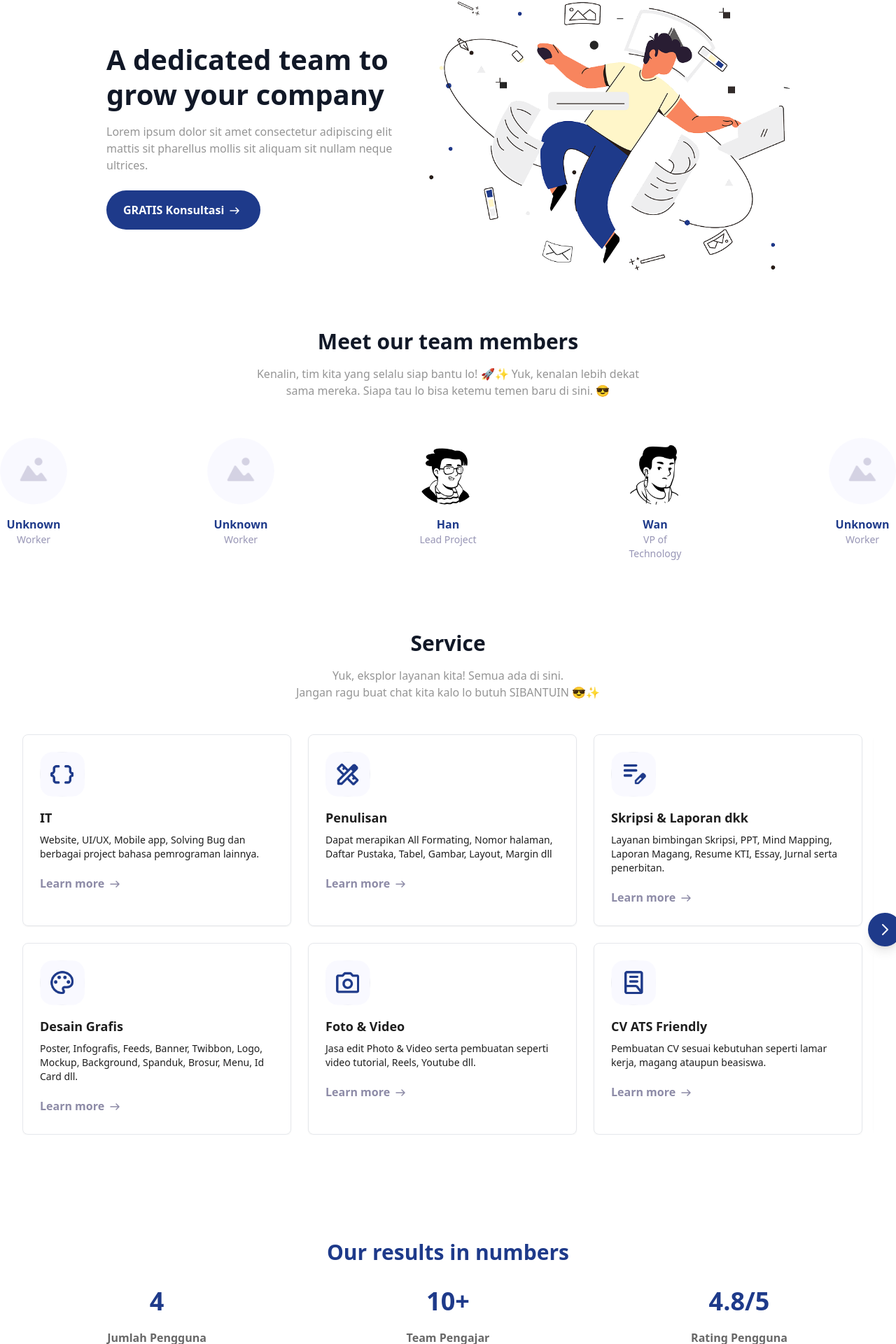
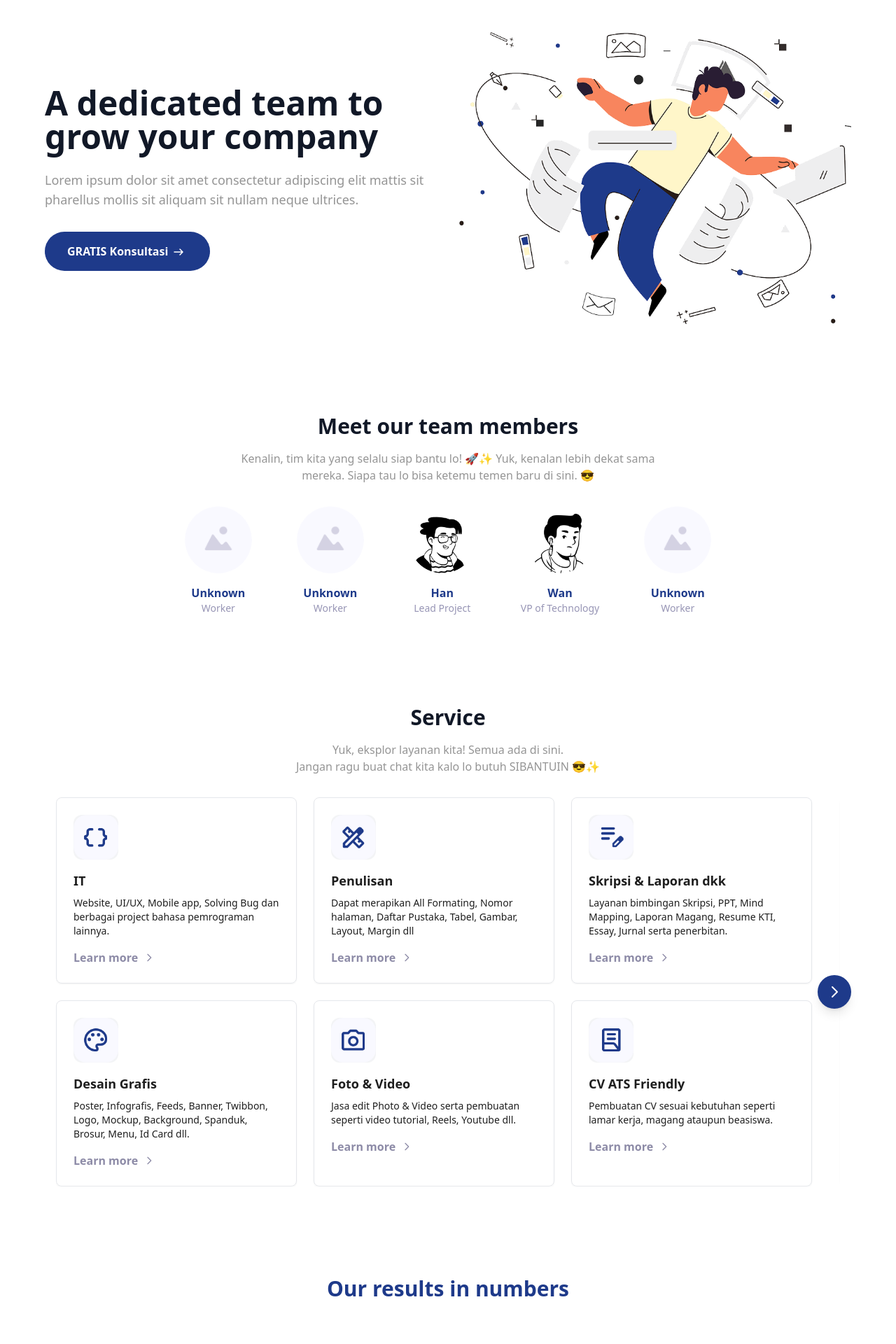
Before and after one commit to sibantuin/si-bantu-in.id, a Next.js app: page / in a window 1280 px wide. Shown: the part 146-2066 px from the top of the page at 70% size. Built offline with nearby package versions, Linux system fonts and the light colour scheme; some icons are missing.

Commit message:
add Responsive

```diff
--- a/src/app/layout.js
+++ b/src/app/layout.js
@@ -1,4 +1,3 @@
-// src/app/layout.js
 import { Inter } from "next/font/google";
 import "./globals.css";
 
@@ -10,6 +9,9 @@ const inter = Inter({
 export const metadata = {
   title: "SIBANTUIN",
   description: "Your dedicated service platform",
+  icon: {
+    icon: '/ic_sibantuin.svg'
+  }
 };
 
 export default function RootLayout({ children }) {
--- a/src/app/page.js
+++ b/src/app/page.js
@@ -93,186 +93,151 @@ export default function Home() {
   return (
     <>
       <Navbar />
-      <main className="container mx-auto px-8">
+      <main className="container mx-auto px-4 sm:px-8 lg:px-16">
         {/* Hero Section */}
-        <section id="hero" className="hero flex items-center justify-between py-5 px-10">
-          <div className="max-w-lg pl-20">
-            <h1 className="text-[40px] font-bold text-gray-900 leading-tight text-left">
-              A dedicated team to <br/>grow your company
+        <section id="hero" className="flex flex-col lg:flex-row items-center justify-between py-8 lg:py-16 gap-8">
+          <div className="lg:flex-1 text-center lg:text-left">
+            <h1 className="text-3xl sm:text-4xl lg:text-5xl font-bold text-gray-900 leading-tight mb-6">
+              A dedicated team to <br className="hidden lg:block"/>grow your company
             </h1>
-            <p className="text-[#959595] mt-4">
+            <p className="text-[#959595] text-base sm:text-lg mb-8 max-w-xl lg:max-w-none mx-auto lg:mx-0">
               Lorem ipsum dolor sit amet consectetur adipiscing elit mattis sit pharellus mollis sit aliquam sit nullam neque ultrices.
             </p>
-            <button className="mt-6 primary-color text-white font-semibold px-6 py-3 rounded-full hover:bg-blue-900 flex items-center">
+            <button className="bg-[#1E3A8A] text-white font-semibold px-8 py-3 rounded-full hover:bg-blue-900 inline-flex items-center mx-auto lg:mx-0">
               GRATIS Konsultasi
-              <svg
-                className="w-5 h-5 ml-2 mt-3"
-                aria-hidden="true"
-                xmlns="http://www.w3.org/2000/svg"
-                fill="none"
-                viewBox="0 0 20 20"
-              >
-                  <path
-                    stroke="currentColor"
-                    strokeLinecap="round"
-                    strokeLinejoin="round"
-                    strokeWidth="1.5"
-                    d="M1 5h12m0 0L9 1m4 4L9 9"
-                  />
+              <svg className="w-5 h-5 ml-2 mt-3" aria-hidden="true" xmlns="http://www.w3.org/2000/svg" fill="none" viewBox="0 0 20 20">
+                <path stroke="currentColor" strokeLinecap="round" strokeLinejoin="round" strokeWidth="1.5" d="M1 5h12m0 0L9 1m4 4L9 9"/>
               </svg>
             </button>
           </div>
-          <div className="w-110 h-96 rounded-xl flex items-center justify-center pr-20">
+          <div className="lg:flex-1 w-full max-w-2xl">
             <Image
               src="/assets_heroes.png"
-              alt={""}
-              className="object-contain h-full w-full"
-              width={1000}
-              height={1000}
+              alt="Hero Illustration"
+              width={800}
+              height={600}
+              className="w-full h-auto object-contain"
+              priority
             />
           </div>
         </section>
 
         {/* Team Section */}
-        <section className="team text-center py-16">
-          <h2 className="text-3xl font-bold text-gray-900">Meet our team members</h2>
-          <p className="text-[#959595] mt-4 max-w-2xl mx-auto">
-            Kenalin, tim kita yang selalu siap bantu lo! 🚀✨ Yuk, kenalan lebih dekat<br/> sama mereka. Siapa tau lo bisa ketemu temen baru di sini. 😎
+        <section className="py-12 lg:py-16 text-center">
+          <h2 className="text-2xl lg:text-3xl font-bold text-gray-900 mb-4">Meet our team members</h2>
+          <p className="text-[#959595] mb-8 max-w-2xl mx-auto px-4">
+            Kenalin, tim kita yang selalu siap bantu lo! 🚀✨ Yuk, kenalan lebih dekat sama mereka. Siapa tau lo bisa ketemu temen baru di sini. 😎
           </p>
-          <div className="flex justify-center gap-8 gap-x-[200px] mt-[55px]">
+          <div className="flex flex-wrap justify-center gap-6 lg:gap-12 px-4">
             {teamData.map((member, index) => (
-              <div key={index} className="text-center">
-                <div className="w-24 h-24 rounded-full flex items-center justify-center mx-auto">
+              <div key={index} className="w-1/2 sm:w-1/3 md:w-auto px-2">
+                <div className="w-20 h-20 lg:w-24 lg:h-24 rounded-full mx-auto mb-4 overflow-hidden">
                   <Image
                     src={member.img}
                     alt={member.name}
-                    className="h-full w-full object-cover rounded-full"
-                    width={100}
-                    height={100}
+                    width={96}
+                    height={96}
+                    className="w-full h-full object-cover"
                   />
                 </div>
-                <h3 className="text-[#1E3A8A] font-bold mt-4">{member.name}</h3>
-                <p className="text-[#9795B5] text-sm">{member.role}</p>
+                <h3 className="text-[#1E3A8A] font-bold text-sm lg:text-base">{member.name}</h3>
+                <p className="text-[#9795B5] text-xs lg:text-sm">{member.role}</p>
               </div>
             ))}
           </div>
         </section>
 
         {/* Services Section */}
-        <section id="service" className="services justify-start py-[36px]">
-          <h2 className="text-gray-900 text-center text-3xl font-bold">Service</h2>
-          <p className="text-[#959595] text-center mt-4 max-w-2xl mx-auto">
-            Yuk, eksplor layanan kita! Semua ada di sini. <br/>
-            Jangan ragu buat chat kita kalo lo butuh SIBANTUIN 😎✨
+        <section id="service" className="py-12 lg:py-16">
+          <div className="max-w-7xl mx-auto">
+            <h2 className="text-2xl lg:text-3xl font-bold text-gray-900 text-center mb-4">Service</h2>
+            <p className="text-[#959595] text-center mb-8 max-w-3xl mx-auto px-4">
+              Yuk, eksplor layanan kita! Semua ada di sini.<br className="hidden lg:block"/> Jangan ragu buat chat kita kalo lo butuh SIBANTUIN 😎✨
             </p>
-          <div className="relative mt-12">
+            <div className="relative px-4">
               <div className="overflow-hidden">
-              <div className="flex transition-transform duration-500" style={{ transform: `translateX(-${serviceIndex  * 100}%)` }}>
+                <div className="flex transition-transform duration-500" style={{ transform: `translateX(-${serviceIndex * 100}%)` }}>
                   {[0, 1].map((i) => (
-                  <div key={i} className="grid grid-cols-3 gap-6 flex-shrink-0 w-full pr-4">
+                    <div key={i} className="w-full flex-shrink-0 pr-10">
+                      <div className="grid grid-cols-1 md:grid-cols-2 lg:grid-cols-3 gap-6">
                         {services.slice(i * 6, i * 6 + 6).map((service, index) => (
-                      <div key={index} className="p-6 border rounded-lg shadow-sm relative">
-                        <div className="w-16 h-16 bg-gray-200 rounded-full mb-4">
+                          <div key={index} className="p-6 border rounded-lg shadow-sm hover:shadow-md transition-shadow">
+                            <div className="w-16 h-16 bg-gray-100 rounded-xl mb-4 overflow-hidden">
                               <Image
                                 src={service.img}
                                 alt={service.title}
-                            className="h-full w-full object-cover rounded-2xl"
-                            width={100}
-                            height={100}
+                                width={64}
+                                height={64}
+                                className="w-full h-full object-cover"
                               />
                             </div>
-                        <h3 className="text-[#1E1E1E] text-lg font-bold">{service.title}</h3>
-                        <p className="text-[#1E1E1E] text-sm mt-2 text-left">{service.description}</p>
-                        <a href="#" className="text-[#8D8BA7] font-semibold mt-4 inline-flex items-center hover:text-[#5D5A88]">
+                            <h3 className="text-lg font-bold text-[#1E1E1E] mb-2">{service.title}</h3>
+                            <p className="text-sm text-[#1E1E1E] mb-4">{service.description}</p>
+                            <a href="#" className="text-[#8D8BA7] font-semibold inline-flex items-center hover:text-[#5D5A88]">
                               Learn more
-                          <svg
-                            className="w-5 h-5 ml-2 mt-3"
-                            aria-hidden="true"
-                            xmlns="http://www.w3.org/2000/svg"
-                            fill="none"
-                            viewBox="0 0 20 20"
-                          >
-                            <path
-                              stroke="currentColor"
-                              strokeLinecap="round"
-                              strokeLinejoin="round"
-                              strokeWidth="1.5"
-                              d="M1 5h12m0 0L9 1m4 4L9 9"
-                            />
+                              <svg className="w-4 h-4 ml-2" aria-hidden="true" xmlns="http://www.w3.org/2000/svg" fill="none" viewBox="0 0 24 24">
+                                <path stroke="currentColor" strokeLinecap="round" strokeLinejoin="round" strokeWidth="2" d="m9 5 7 7-7 7"/>
                               </svg>
                             </a>
                           </div>
                         ))}
+                      </div>
                     </div>
                   ))}
                 </div>
               </div>
               <button
                 onClick={serviceSlider}
-              className="absolute right-0 top-[40%] -translate-y-1/2 bg-[#1E3A8A] mt-[50px] text-white p-3 rounded-full shadow-lg hover:bg-[#0D2A6B] transform transition-all duration-300"
-              style={{ right: '-40px' }}
+                className="absolute top-1/2 -translate-y-1/2 right-0 bg-[#1E3A8A] text-white p-3 rounded-full shadow-lg hover:bg-[#0D2A6B] transition-colors"
               >
-              <svg
-                className="w-6 h-6"
-                aria-hidden="true"
-                xmlns="http://www.w3.org/2000/svg"
-                fill="none"
-                viewBox="0 0 24 24"
-              >
-                <path
-                  stroke="currentColor"
-                  strokeLinecap="round"
-                  strokeLinejoin="round"
-                  strokeWidth="2"
-                  d="m9 5 7 7-7 7"
-                />
+                <svg className="w-6 h-6" aria-hidden="true" xmlns="http://www.w3.org/2000/svg" fill="none" viewBox="0 0 24 24">
+                  <path stroke="currentColor" strokeLinecap="round" strokeLinejoin="round" strokeWidth="2" d="m9 5 7 7-7 7"/>
                 </svg>
               </button>
             </div>
+          </div>
         </section>
 
-        {/* Results in Numbers Section */}
-        <section className="results text-center py-16 mt-[50px]">
-          <h2 className="text-3xl font-bold text-[#1E3A8A]">Our results in numbers</h2>
-          <div className="grid grid-cols-3 gap-8 mt-8">
-            <div className="text-center">
-              <h3 className="text-4xl font-bold">
-                <span className="text-[#1E3A8A]">4</span>
-              </h3>
-              <p className="font-bold mt-[20px] mb-[10px] text-[#686868]">Jumlah Pengguna</p>
+        {/* Results Section */}
+        <section className="py-12 lg:py-16 text-center">
+          <h2 className="text-2xl lg:text-3xl font-bold text-[#1E3A8A] mb-8">Our results in numbers</h2>
+          <div className="grid grid-cols-1 md:grid-cols-3 gap-8 max-w-4xl mx-auto px-4">
+            <div className="p-6">
+              <h3 className="text-4xl font-bold text-[#1E3A8A] mb-2">4</h3>
+              <p className="font-semibold text-[#686868]">Jumlah Pengguna</p>
             </div>
-            <div className="text-center">
-              <h3 className="text-4xl font-bold text-[#1E3A8A]">10+</h3>
-              <p className="font-bold mt-[20px] mb-[10px] text-[#686868]">Team Pengajar</p>
+            <div className="p-6">
+              <h3 className="text-4xl font-bold text-[#1E3A8A] mb-2">10+</h3>
+              <p className="font-semibold text-[#686868]">Team Pengajar</p>
             </div>
-            <div className="text-center">
-              <h3 className="text-4xl font-bold">
-                <span className="text-[#1E3A8A]">4.8/5</span>
-              </h3>
-              <p className="font-bold mt-[20px] mb-[10px] text-[#686868]">Rating Pengguna</p>
+            <div className="p-6">
+              <h3 className="text-4xl font-bold text-[#1E3A8A] mb-2">4.8/5</h3>
+              <p className="font-semibold text-[#686868]">Rating Pengguna</p>
             </div>
           </div>
         </section>
 
         {/* FAQ Section */}
-        <section id="faq" className="faq text-center pt-16 mb-[200px]">
+        <section id="faq" className="faq text-center pt-16 lg:mb-[200px] px-4 lg:px-0">
           <h2 className="text-3xl font-bold text-[#1E3A8A]">Frequently Asked Questions</h2>
           <p className="text-[#959595] mt-4 mb-12 max-w-2xl mx-auto">
-            Masih bingung? Santai, kita udah siapin FAQ buat lo! Scroll aja ke bawah, siapa tau <br/> pertanyaan lo udah ada jawabannya. Kalo belum, chat kita aja!
+            Masih bingung? Santai, kita udah siapin FAQ buat lo! Scroll aja ke bawah, siapa tau <br className="hidden lg:block"/>
+            pertanyaan lo udah ada jawabannya. Kalo belum, chat kita aja!
           </p>
+
           <div className="mt-8 max-w-2xl mx-auto">
             {faqs.map((faq, index) => (
               <div
                 key={index}
                 className={`border ${
-                  openFAQ === index ? 'border-[1px] border-[#5D5A88]' : 'border-[#D4D2E3]'
+                  openFAQ === index ? 'border-[1px] border-[#5D5A88] mb-4' : 'border-[#D4D2E3]'
                 } rounded-lg mb-4 overflow-hidden transition-all duration-500 ease-in-out`}
               >
                 <button
                   onClick={() => toggleFAQ(index)}
-                  className="w-full text-[#1E3A8A] text-left pt-4 px-8 mb-4 font-bold flex justify-between items-center transition-colors duration-500"
+                  className="w-full text-[#1E3A8A] text-left pt-4 px-4 lg:px-8 mb-4 font-bold flex justify-between items-center transition-colors duration-500"
                 >
-                  {faq.question}
+                  <span className="text-sm lg:text-base">{faq.question}</span>
                   <span className="transition-transform duration-500">
                     {openFAQ === index ? (
                       <svg
@@ -292,7 +257,7 @@ export default function Home() {
                       </svg>
                     ) : (
                       <svg
-                        className="w-6 h-6 ml-2 text-[#8D8BA7] transform"
+                        className="w-6 h-6 ml-2 text-[#8D8BA7]"
                         aria-hidden="true"
                         xmlns="http://www.w3.org/2000/svg"
                         fill="none"
@@ -309,16 +274,17 @@ export default function Home() {
                     )}
                   </span>
                 </button>
-                <div className={`px-8 text-[#959595] text-justify overflow-hidden transition-all duration-500 ${
+                <div className={`px-4 lg:px-8 text-[#959595] text-justify overflow-hidden transition-all duration-500 ${
                   openFAQ === index ? 'max-h-[500px] opacity-100 mb-6' : 'max-h-0 opacity-0'
                 }`}>
+                  <p className="text-sm lg:text-base">
                     {faq.answer}
+                  </p>
                 </div>
               </div>
             ))}
           </div>
         </section>
-
         <Footer />
       </main>
     </>
```
Also changed, not shown: src/app/components/Footer.js (+43 -36 lines), src/app/components/Navbar.js (+141 -14 lines), public/ic_sibantuin.svg (added). Lines whose indentation alone changed are shown as unchanged.
